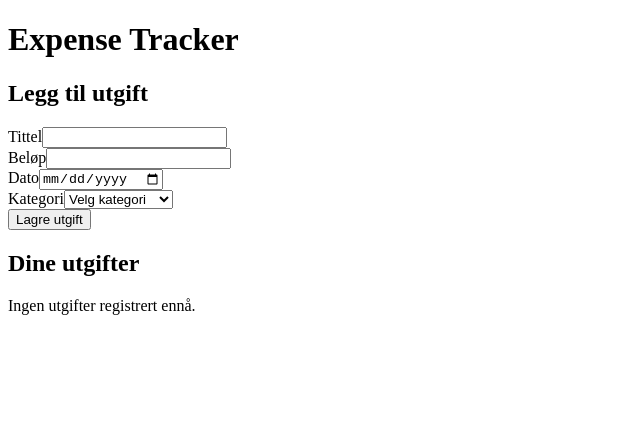
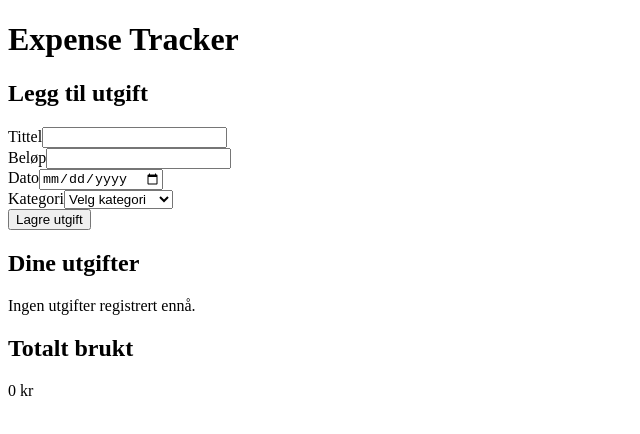
Before and after one commit to moa-reidar/ass-3-frontend, a React (Vite) app in the folder assignment_3/: page / in a window 1280 px wide. Shown: the top 434 px of the page, without its empty margins (0-640 px from the left). Built offline with nearby package versions, Linux system fonts and the light colour scheme.

Commit message:
Integrated TotalExpense component inn app.jsx to display sum of all expenses using props

```diff
--- a/assignment_3/src/App.jsx
+++ b/assignment_3/src/App.jsx
@@ -5,6 +5,7 @@ import './css/style.css';
 
 import ExpenseForm from './components/ExpenseForm';
 import ExpenseList from './components/ExpenseList';
+import TotalExpense from './components/TotalExpense';
 
 function App() {
   // Leser fra localStorage ved oppstart
@@ -31,7 +32,8 @@ function App() {
     <div className="app">
       <h1 className="app__title">Expense Tracker</h1>
       <ExpenseForm onAddExpense={handleAddExpense} />
-      <ExpenseList expenses={expenses} /> {/* burdevise utgiftene her */}
+      <ExpenseList expenses={expenses} />
+      <TotalExpense expenses={expenses} /> {/*del som viser totalsum*/}
     </div>
   );
 }
```
